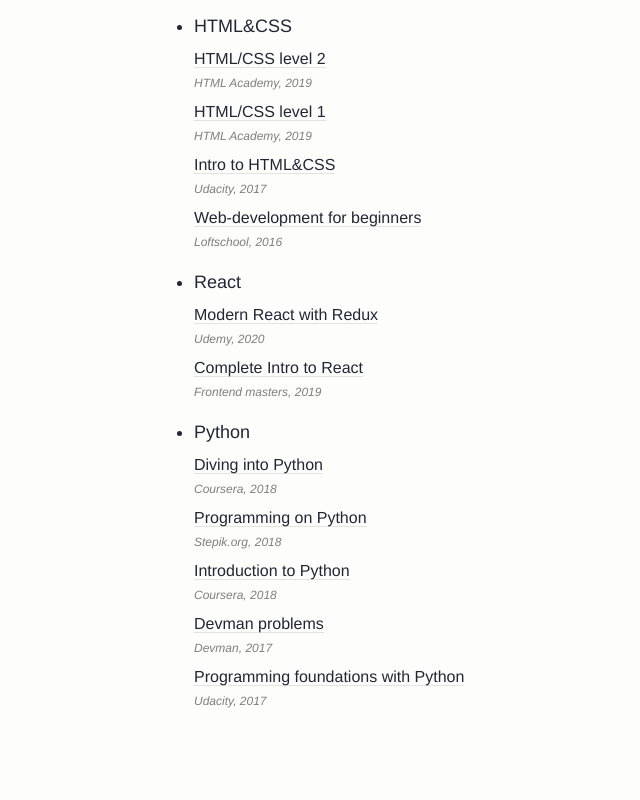
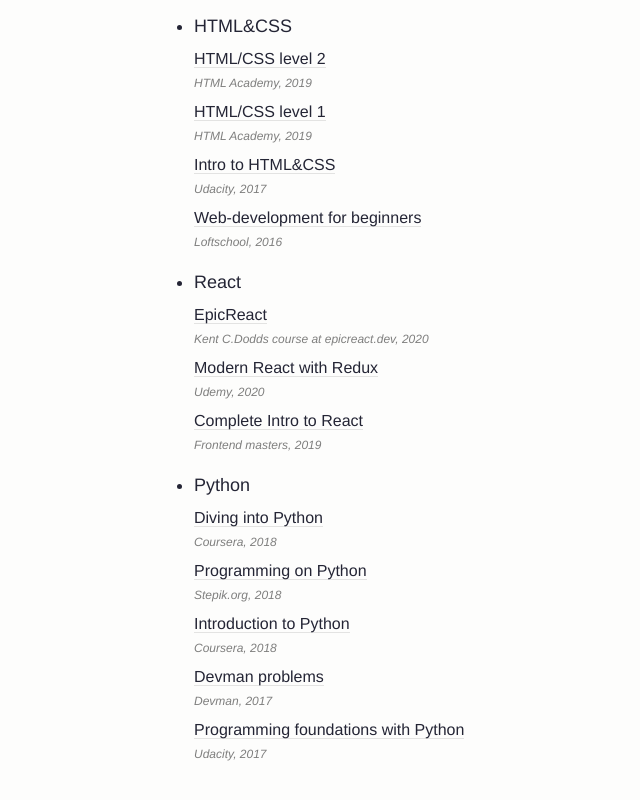
Before and after one commit to kporcelainluv/svelte-resume, a Svelte app: page / in a window 1280 px wide. Shown: the part 2148-2948 px from the top of the page, without its empty margins (286-926 px from the left). Before the commit the page ends 2905 px from the top, so only its background shows below. Built offline with nearby package versions, Linux system fonts and the light colour scheme.

Commit message:
add new react course

```diff
--- a/src/App.svelte
+++ b/src/App.svelte
@@ -98,6 +98,12 @@
     ],
 
     React: [
+      {
+        name: "EpicReact",
+        link: "",
+        year: "2020",
+        company: "Kent C.Dodds course at epicreact.dev"
+      },
       {
         name: "Modern React with Redux",
         link: "",
```
